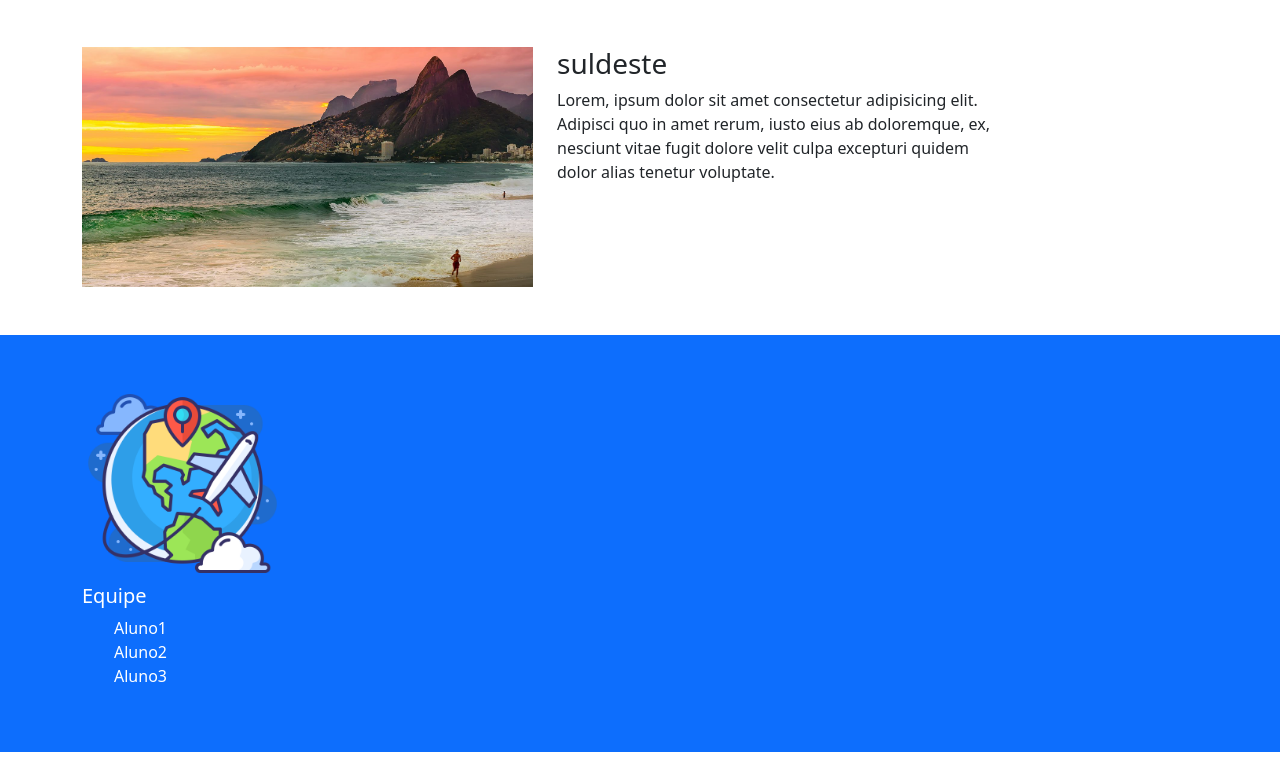
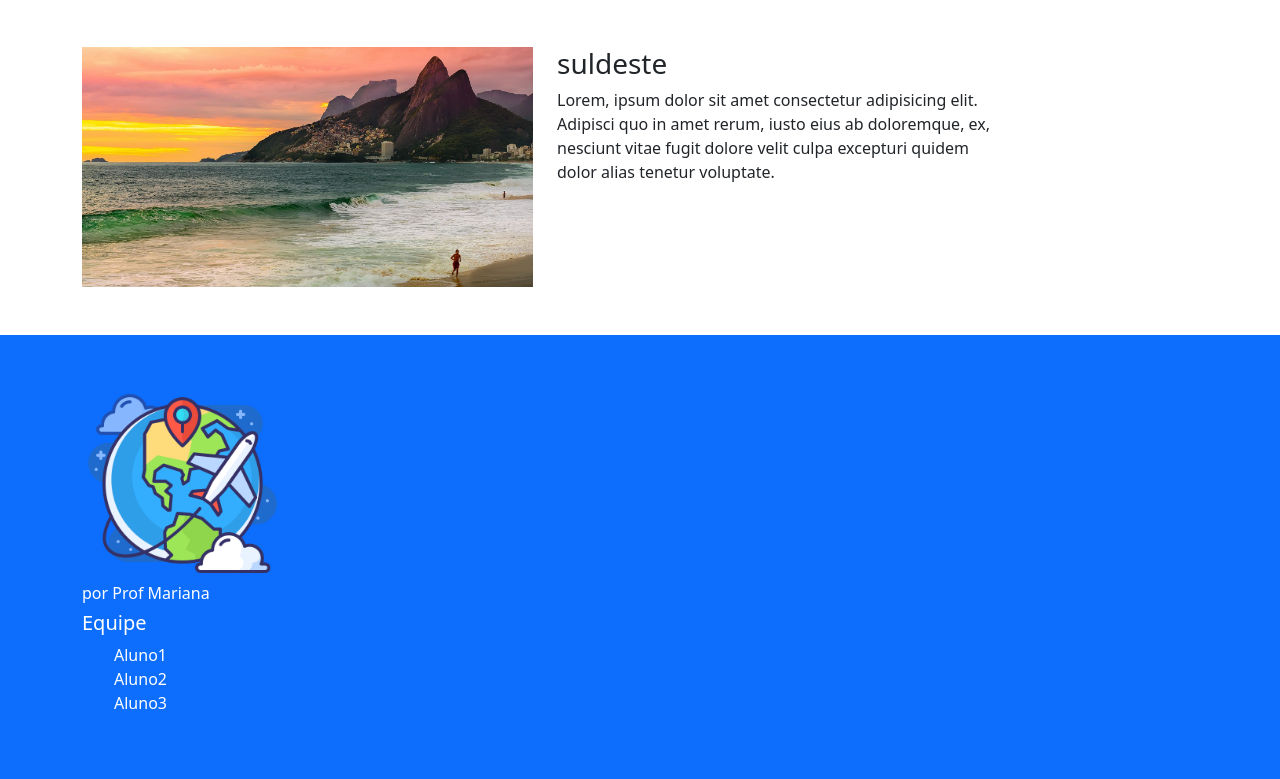
Before and after one commit to MariUaquim/projeto-leo, a plain HTML site: page index.html in a window 1280 px wide. Shown: the part 1398-2177 px from the top of the page. Before the commit the page ends 2150 px from the top, so only its background shows below. Drawn offline with nearby package versions, Linux system fonts and the light colour scheme.

Commit message:
modificando o footer

```diff
--- a/index.html
+++ b/index.html
@@ -3,6 +3,7 @@
 
 <head>
   <title>Turismo Brasil</title>
+
   <!-- Required meta tags -->
   <meta charset="utf-8">
   <meta name="viewport" content="width=device-width, initial-scale=1, shrink-to-fit=no">
@@ -126,6 +127,7 @@
   <footer class="bg-primary text-white mt-5 p-5">
     <div class="container">
       <img src="aviao01.png" class="img-peq">
+      <h6>por Prof Mariana</h6>
       <h5>Equipe</h5>
       <ul style="list-style: none;">
         <li>Aluno1</li>
```
